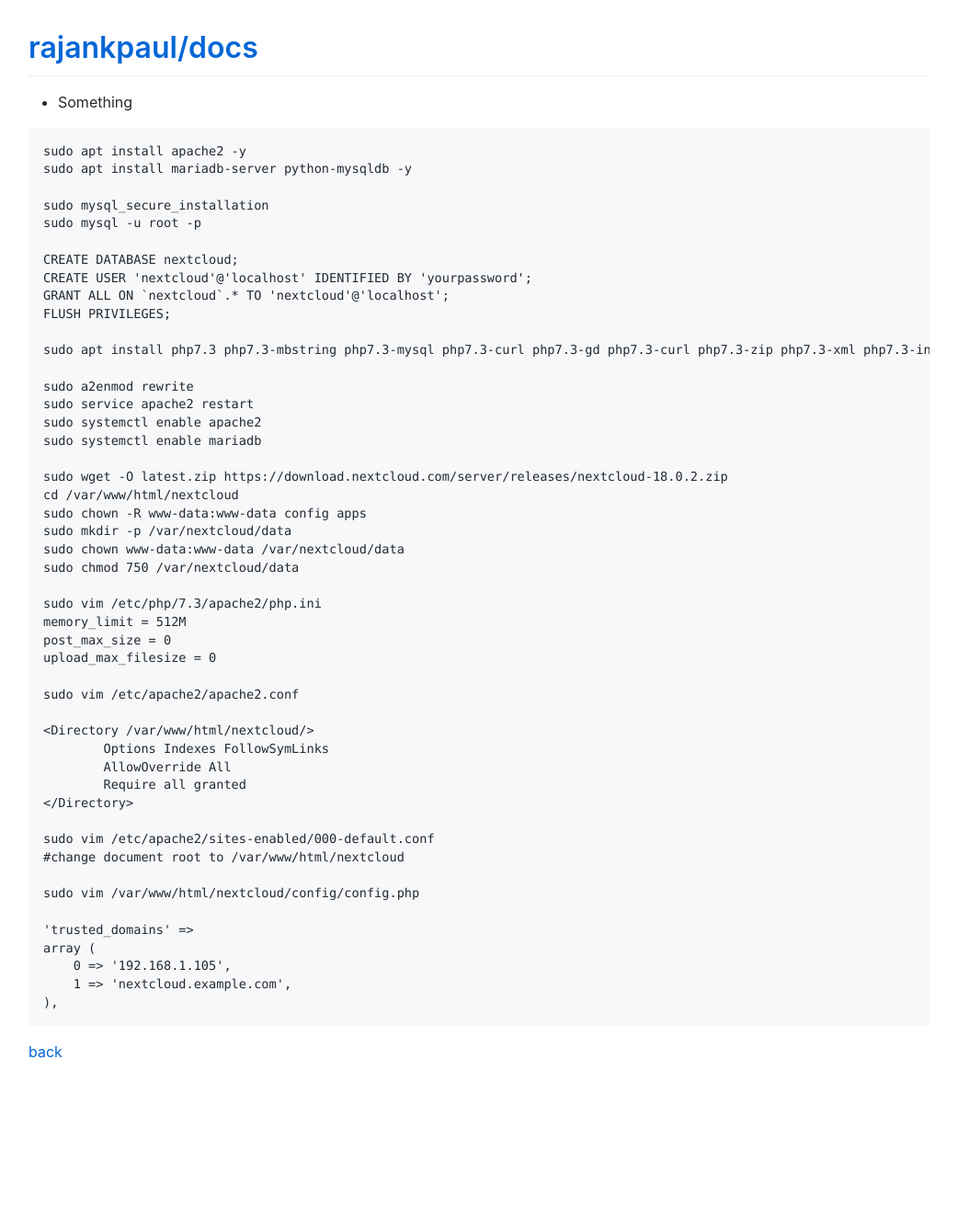
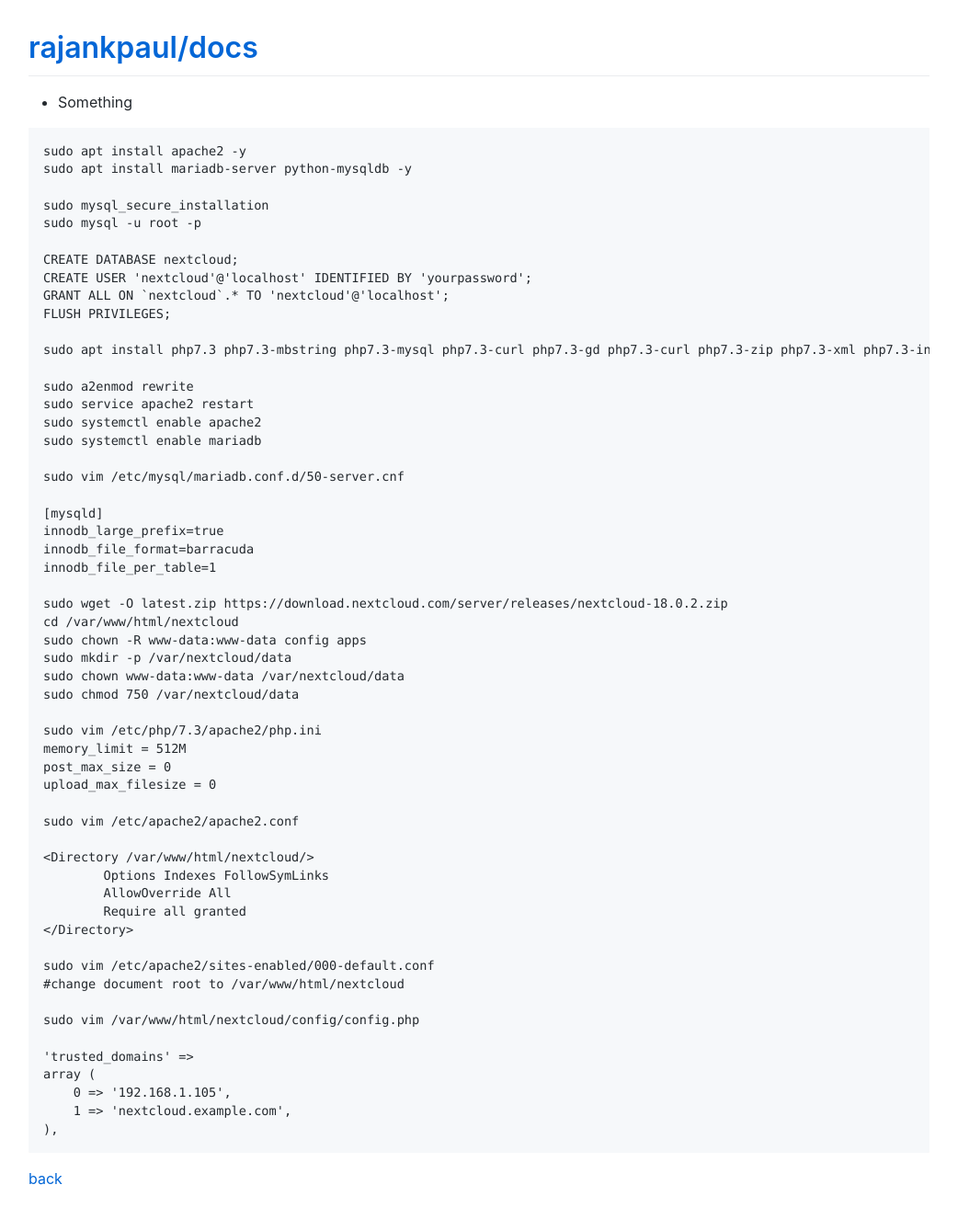
Before and after one commit to rajankpaul/docs, a Jekyll site: the page built from tutorials/linux/nextcloud/index.md, in a window 1280 px wide. Shown: the whole page at 92% size, without its empty margins (119-1161 px from the left). Built offline with Jekyll 4.4.1, drawn with Linux system fonts in a browser that asks for light colours; comment, search, counter and statistics services are not loaded; before the commit the page ends 1188 px from its top, so only the background shows below that.

Commit message:
Update index.md

```diff
--- a/tutorials/linux/nextcloud/index.md
+++ b/tutorials/linux/nextcloud/index.md
@@ -23,6 +23,13 @@ sudo a2enmod rewrite
 sudo service apache2 restart
 sudo systemctl enable apache2
 sudo systemctl enable mariadb
+
+sudo vim /etc/mysql/mariadb.conf.d/50-server.cnf
+
+[mysqld]
+innodb_large_prefix=true
+innodb_file_format=barracuda
+innodb_file_per_table=1
 
 sudo wget -O latest.zip https://download.nextcloud.com/server/releases/nextcloud-18.0.2.zip
 cd /var/www/html/nextcloud
```
